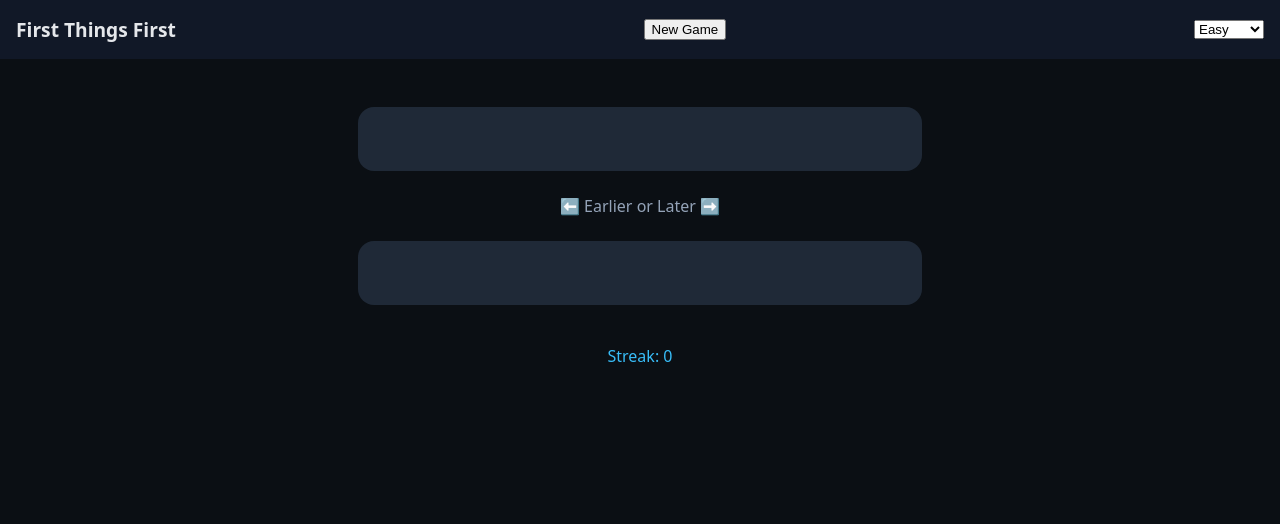
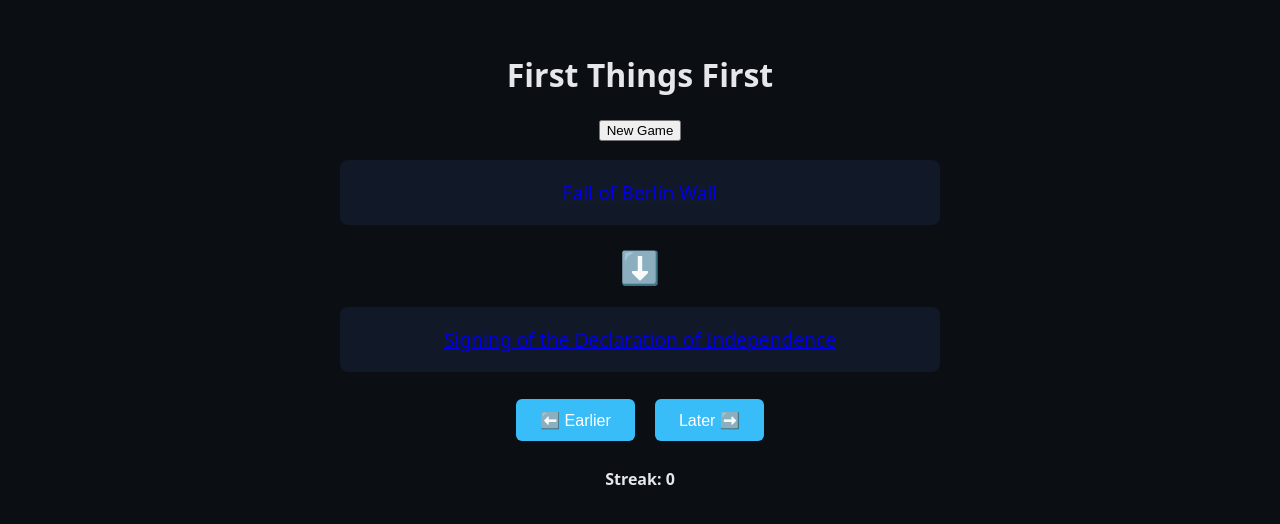
Before and after one commit to jeffdlord/history, a plain HTML site: page index2.html in a window 1280 px wide. Drawn offline with Linux system fonts and the light colour scheme.

Commit message:
Add files via upload

```diff
--- a/index2.html
+++ b/index2.html
@@ -1,31 +1,27 @@
 <!DOCTYPE html>
 <html lang="en">
 <head>
-  <meta charset="utf-8"/>
-  <meta name="viewport" content="width=device-width,initial-scale=1"/>
+  <meta charset="UTF-8">
+  <meta name="viewport" content="width=device-width, initial-scale=1.0">
   <title>First Things First — v81</title>
-  <link rel="stylesheet" href="style.css" />
+  <link rel="stylesheet" href="style.css">
 </head>
 <body>
-  <main class="container">
-    <header class="topbar">
-      <div class="logo">First Things First</div>
-      <button id="newGameBtn">New Game</button>
-      <select id="difficulty">
-        <option value="easy">Easy</option>
-        <option value="medium">Medium</option>
-        <option value="hard">Hard</option>
-        <option value="expert">Expert</option>
-      </select>
-    </header>
-    <div class="game-area">
-      <div class="card" id="cardA"></div>
-      <div class="label">⬅️ Earlier or Later ➡️</div>
-      <div class="card" id="cardB"></div>
-      <div id="feedback"></div>
-      <div id="streak">Streak: 0</div>
+  <div class="container">
+    <h1>First Things First</h1>
+    <div class="controls">
+      <button onclick="newGame()">New Game</button>
     </div>
-  </main>
+    <div class="card" id="eventA"></div>
+    <div class="vs">⬇️</div>
+    <div class="card" id="eventB"></div>
+    <div class="buttons">
+      <button id="leftBtn">⬅️ Earlier</button>
+      <button id="rightBtn">Later ➡️</button>
+    </div>
+    <div id="result"></div>
+    <div id="streak">Streak: 0</div>
+  </div>
   <script src="script.js"></script>
 </body>
 </html>
--- a/script.js
+++ b/script.js
@@ -1,4 +1,3 @@
-
 const events = [
   { title: "Moon landing", year: 1969, wiki: "https://en.wikipedia.org/wiki/Moon_landing" },
   { title: "Fall of Berlin Wall", year: 1989, wiki: "https://en.wikipedia.org/wiki/Berlin_Wall" },
--- a/style.css
+++ b/style.css
@@ -2,47 +2,46 @@ body {
   background: #0b0f14;
   color: #e5e7eb;
   font-family: system-ui, sans-serif;
+  text-align: center;
   margin: 0;
-  padding: 0;
+  padding: 2em;
 }
-.topbar {
+
+.container {
+  max-width: 600px;
+  margin: auto;
+}
+
+.card {
   background: #111827;
-  padding: 1rem;
-  display: flex;
-  gap: 1rem;
-  align-items: center;
-  justify-content: space-between;
+  padding: 1em;
+  margin: 1em 0;
+  border-radius: 8px;
+  font-size: 1.2em;
 }
-.logo {
+
+.vs {
+  font-size: 2em;
+  margin: 0.5em;
+}
+
+.buttons button {
+  margin: 0.5em;
+  padding: 0.7em 1.5em;
+  font-size: 1em;
+  border: none;
+  border-radius: 6px;
+  cursor: pointer;
+  background: #38bdf8;
+  color: white;
+}
+
+#result {
+  font-size: 1.2em;
+  margin-top: 1em;
+}
+
+#streak {
+  margin-top: 0.5em;
   font-weight: bold;
-  font-size: 1.2rem;
 }
-.game-area {
-  display: flex;
-  flex-direction: column;
-  align-items: center;
-  padding: 2rem;
-}
-.card {
-  background: #1f2937;
-  border-radius: 1rem;
-  padding: 2rem;
-  margin: 1rem;
-  width: 90%;
-  max-width: 500px;
-  text-align: center;
-  font-size: 1.2rem;
-}
-.label {
-  font-size: 1rem;
-  margin: 0.5rem;
-  color: #94a3b8;
-}
-#feedback {
-  font-size: 1.4rem;
-  margin-top: 1rem;
-}
-#streak {
-  margin-top: 0.5rem;
-  color: #38bdf8;
-}
```
